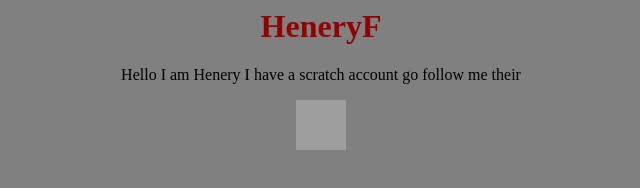
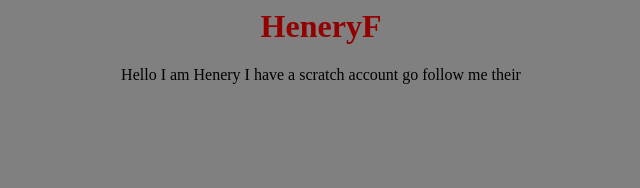
Before and after one commit to HeneryF/Home.github.io, a plain HTML site: page home.html in a window 1280 px wide. Shown: the whole page, without its empty margins (319-959 px from the left). Drawn offline with Linux system fonts and the light colour scheme; grey boxes are pictures that could not be loaded.

Commit message:
Update home.html

```diff
--- a/home.html
+++ b/home.html
@@ -6,6 +6,6 @@
     <body style="background-color: gray">
         <h1 style="color:rgb(146, 0, 0)"><center>HeneryF</center></h1>
         <p><center>Hello I am Henery I have a scratch account go follow me their</center></p>
-        <center><a href="https://scratch.mit.edu/users/Heneryf/"><img src="https://cdn-icons-png.flaticon.com/512/919/919846.png" width="50" height="50"></a></center>
+
     </body>
 </html>
```
